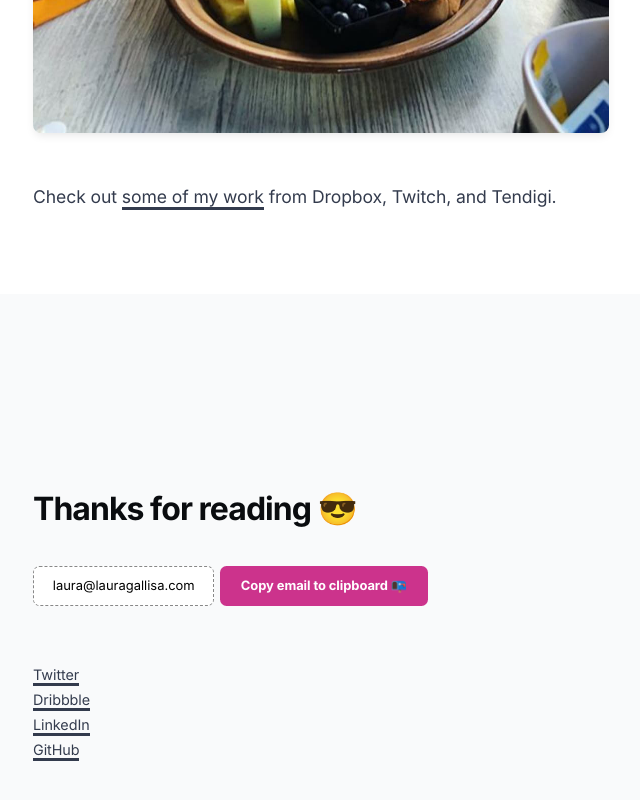
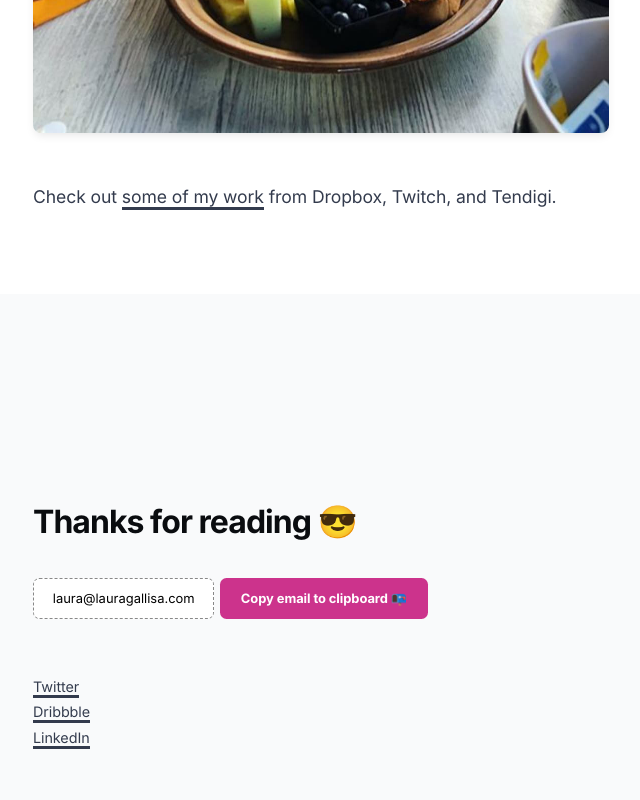
Before and after one commit to laupsy/lauragallisa, a Gatsby site: page / in a window 1280 px wide. Shown: the part 3424-4224 px from the top of the page, without its empty margins (323-963 px from the left). Built offline with nearby package versions, Linux system fonts and the light colour scheme; Gatsby itself is replaced by a stand-in of ours.

Commit message:
Remove link to github

```diff
--- a/src/sections/conclusion.jsx
+++ b/src/sections/conclusion.jsx
@@ -39,11 +39,6 @@ const Conlusion = () => (
           LinkedIn
         </Link>
       </P2>
-      <P2>
-        <Link href="https://github.com/laupsy/" newTab>
-          GitHub
-        </Link>
-      </P2>
     </Wrapper>
   </Footer>
 );
```
